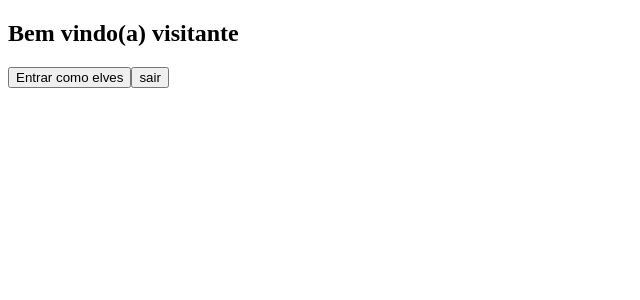
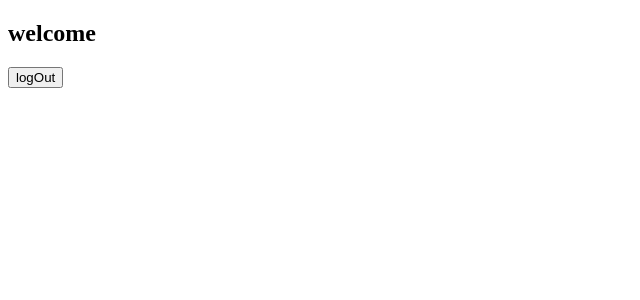
Before and after one commit to ElvesAguiar/reactLessons, a React (Create React App) app: page / in a window 1280 px wide. Shown: the top 300 px of the page, without its empty margins (0-640 px from the left). Built offline with nearby package versions, Linux system fonts and the light colour scheme.

Commit message:
refactor: conditional render

```diff
--- a/src/App.js
+++ b/src/App.js
@@ -1,14 +1,40 @@
 import React, { Component } from "react";
-import Member from "./components/Member";
 
-class App extends Component {
+class Member extends Component {
+  constructor(props) {
+    super(props);
+    this.state = {
+      status: true,
+    };
+    this.logOut = this.logOut.bind(this);
+    this.logIn = this.logIn.bind(this);
+  }
+
+  logOut(){
+    this.setState({status:false});
+  }
+
+  logIn(){
+    this.setState({status:true})
+  }
+
   render() {
     return (
-    <div>
-      <Member nome="visitante"/>
-    </div>
+      <div>
+        {this.state.status ? (
+          <div>
+            <h2> welcome</h2>
+            <button onClick={this.logOut} >logOut</button>
+          </div>
+        ) : (
+          <div>
+            <h2>ola visitante, faça login!</h2>
+            <button onClick={this.logIn}>Login</button>
+          </div>
+        )}
+      </div>
     );
   }
 }
 
-export default App;
+export default Member;
```
